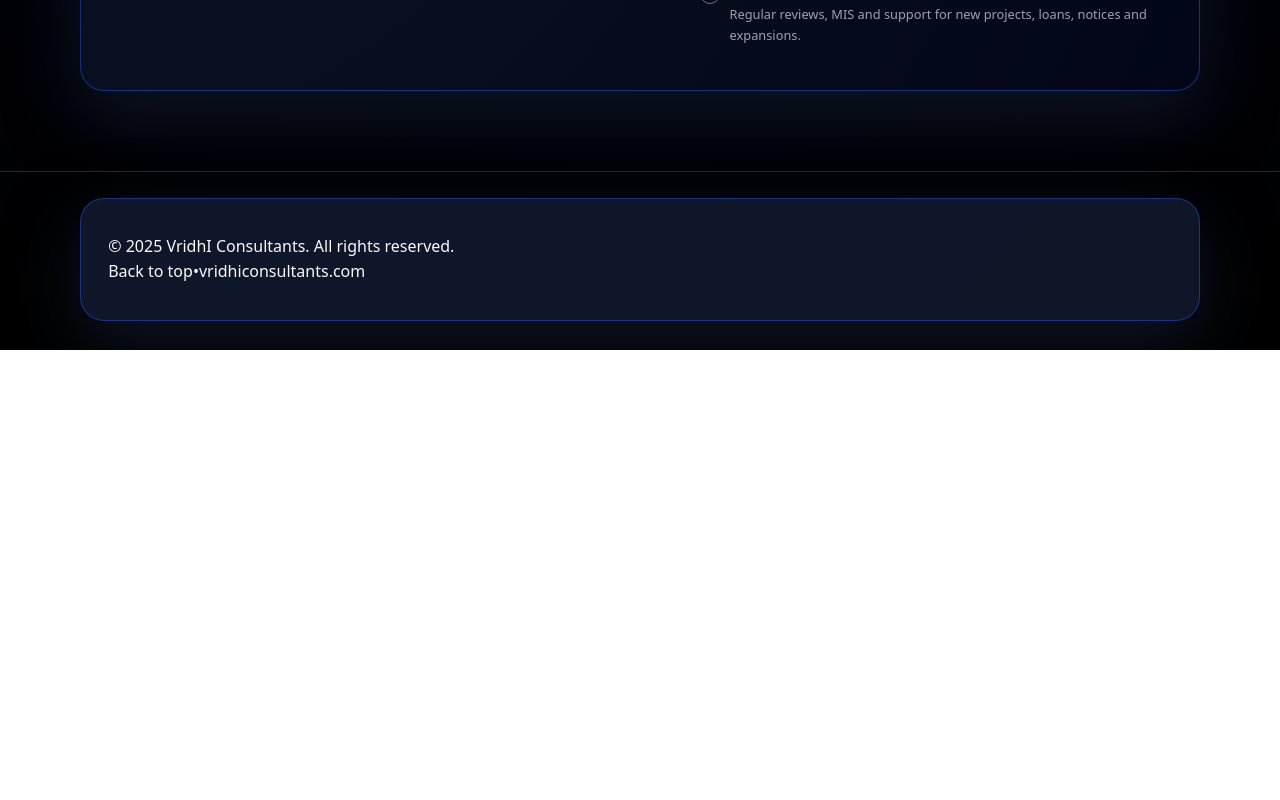
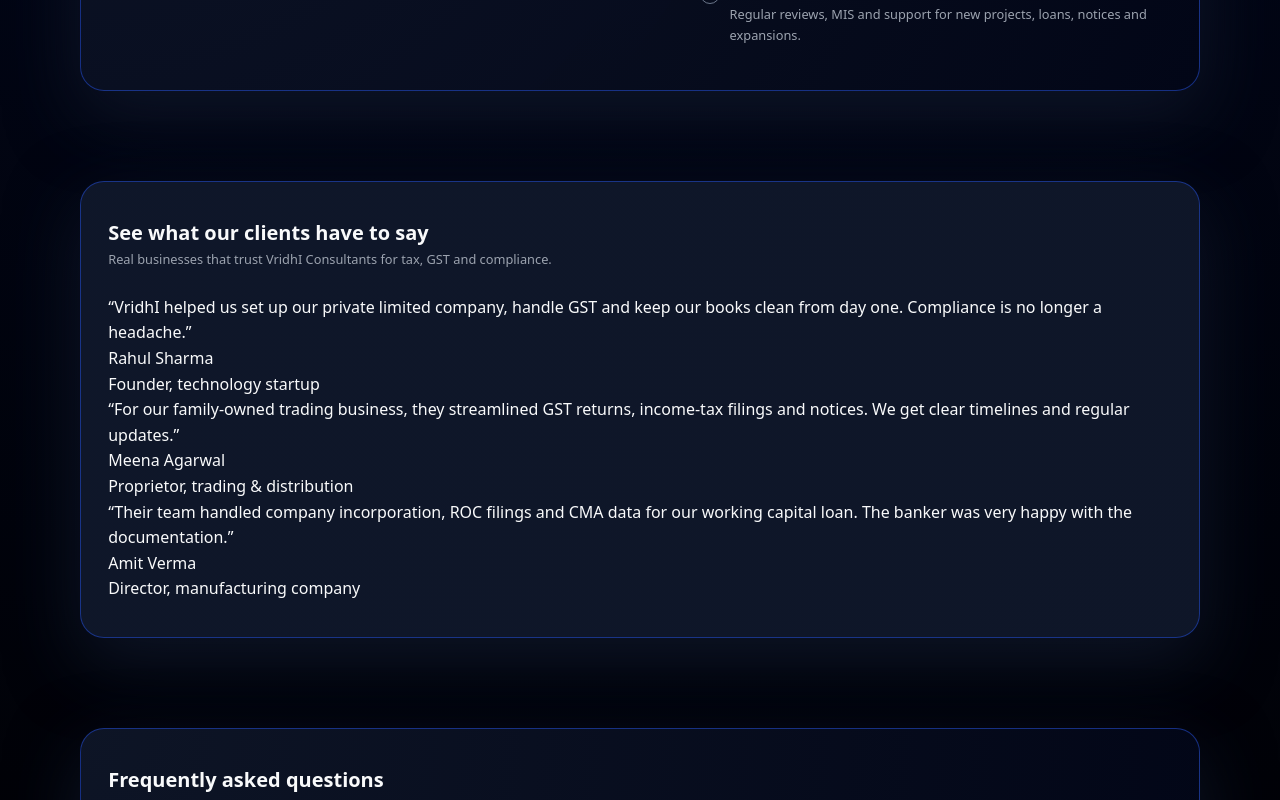
Before and after one commit to KP-1306/vridhi-consultants, a React (Vite) app: page / in a window 1280 px wide. Shown: the part 1740-2540 px from the top of the page. Before the commit the page ends 2090 px from the top, so only its background shows below. Built offline with nearby package versions, Linux system fonts and the light colour scheme.

Commit message:
Update Home.jsx

```diff
--- a/src/pages/Home.jsx
+++ b/src/pages/Home.jsx
@@ -1,6 +1,10 @@
+// src/pages/Home.jsx
+
 import React from "react";
 import { Link } from "react-router-dom";
 import { services } from "../data/services.js";
+import HomeTestimonials from "../components/HomeTestimonials";
+import HomeFAQ from "../components/HomeFAQ";
 
 export default function Home() {
   const featuredServices = services.slice(0, 4);
@@ -161,7 +165,7 @@
                 style={{
                   fontSize: "0.95rem",
                   marginBottom: "0.6rem",
-                  fontWeight: 600,
+                  fontWeight: 600
                 }}
               >
                 How we work with you
@@ -212,6 +216,10 @@
           </div>
         </div>
       </section>
+
+      {/* NEW: Testimonials and FAQ sections */}
+      <HomeTestimonials />
+      <HomeFAQ />
     </>
   );
 }
```
